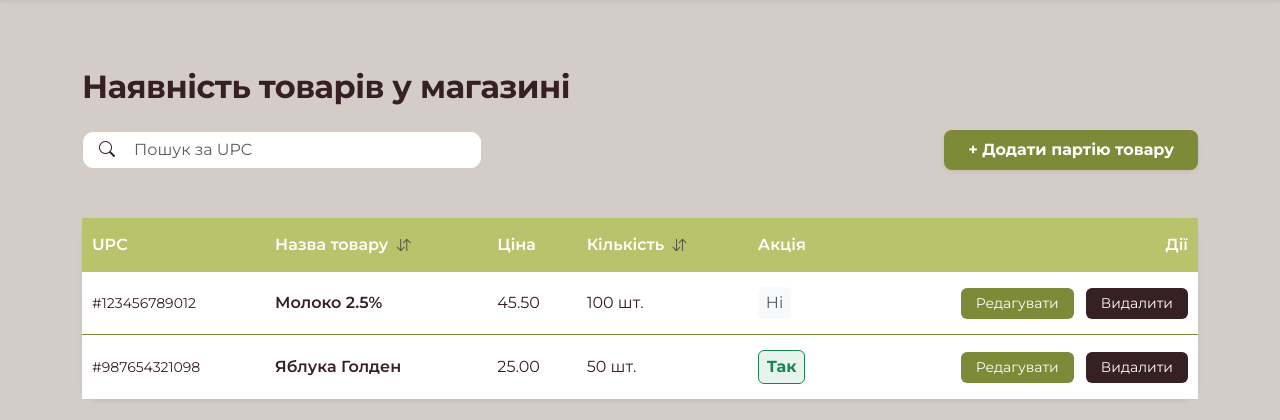
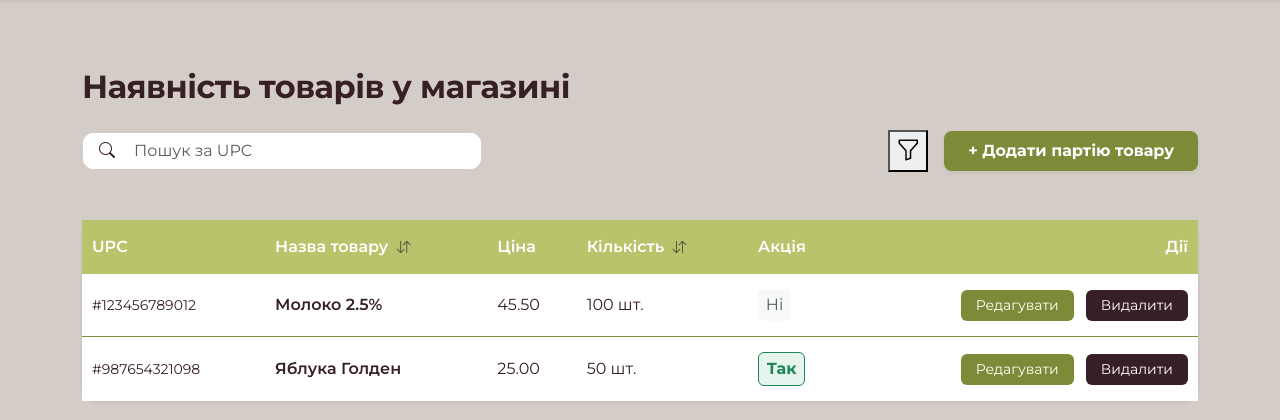
Before and after one commit to Masoniu/zlagoda_ais, a Python web app: template frontend/templates/shared/store_produce.html in a window 1280 px wide. Shown: the part 70-490 px from the top of the page. Run offline with Jinja, Linux system fonts and the light colour scheme; the template is opened without the code that fills it, so the values that code supplies are empty.

Commit message:
Add filter button to store products UI

```diff
--- a/frontend/templates/shared/store_produce.html
+++ b/frontend/templates/shared/store_produce.html
@@ -35,6 +35,14 @@
             placeholder="Пошук за UPC"
           />
         </div>
+        <div class="d-flex align-items-center gap-3">
+          <button
+            class="btn-filter-ghost"
+            onclick="openFilterModal('store-products')"
+            title="Фільтри"
+          >
+            <i class="bi bi-funnel fs-4"></i>
+          </button>
           <button
             class="btn btn-primary btn-add-new fw-bold px-4 py-2 shadow-sm rounded-3"
             data-bs-toggle="modal"
@@ -42,6 +50,7 @@
           >
             + Додати партію товару
           </button>
+        </div>
       </div>
 
       <!--TABLE-->
```
Lines whose indentation alone changed are shown as unchanged.
